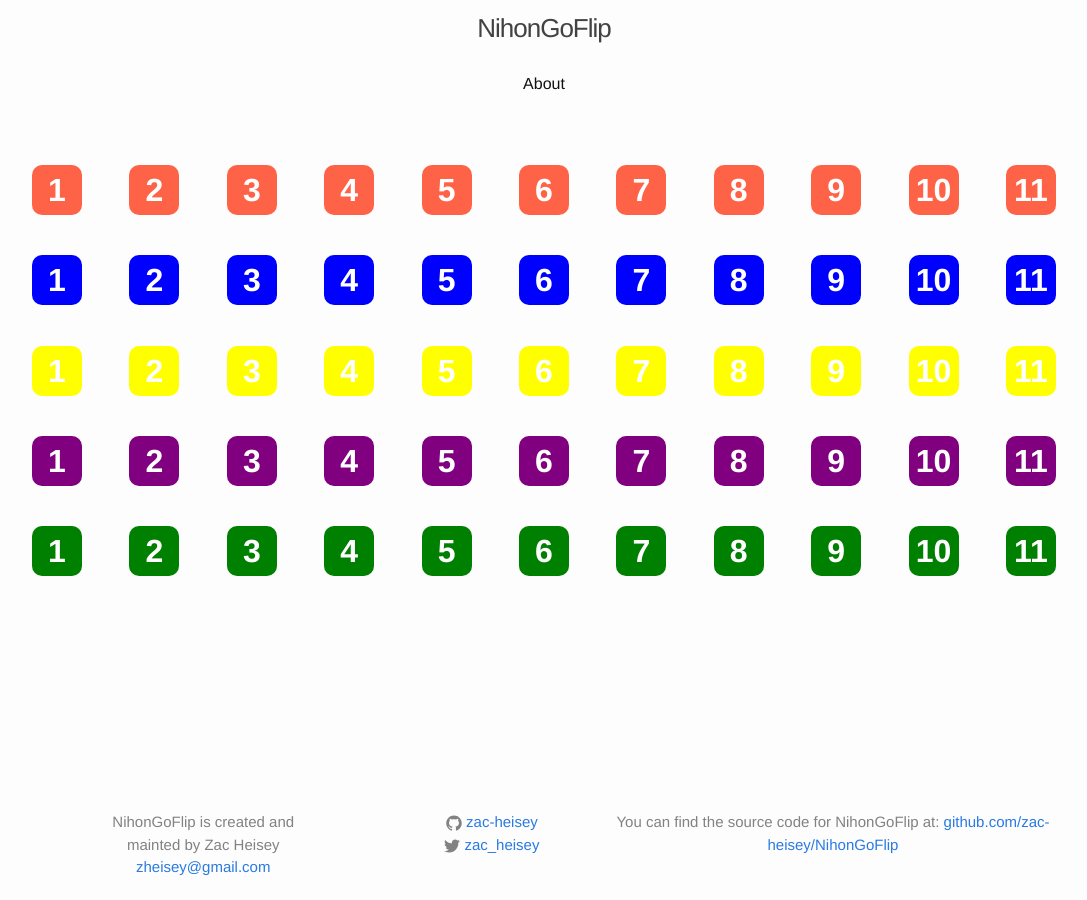
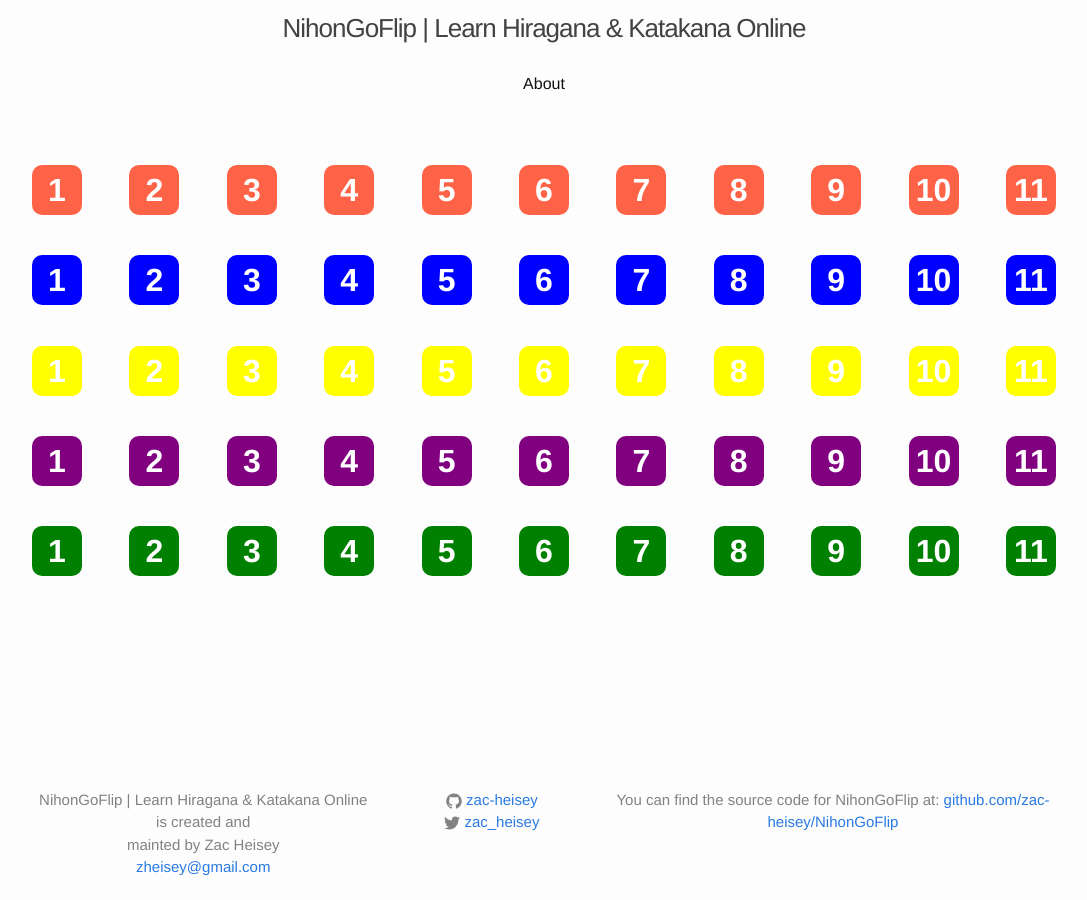
Before and after one commit to zac-heisey/NihonGoFlip, a Jekyll site: the page built from index.html, in a window 1280 px wide. Shown: the whole page, without its empty margins (96-1183 px from the left). Built offline with Jekyll 4.4.1, drawn with Linux system fonts in a browser that asks for light colours.

Commit message:
update site title

```diff
--- a/_config.yml
+++ b/_config.yml
@@ -6,12 +6,12 @@
 # 'jekyll serve'. If you change this file, please restart the server process.
 
 # Site settings
-title: NihonGoFlip
+title: NihonGoFlip | Learn Hiragana & Katakana Online
 email: zheisey@gmail.com
 description: > # this means to ignore newlines until "baseurl:"
   NihonGoFlip is a fun, visually interactive way to learn Hiragana and
   Katakana on the web. Best of all, it's totally free!
-baseurl: "/NihonGoFlip" # the subpath of your site, e.g. /blog
+baseurl: "" # the subpath of your site, e.g. /blog
 url: "http://zac-heisey.github.io" # the base hostname & protocol for your site
 twitter_username: zac_heisey
 github_username:  zac-heisey
```
